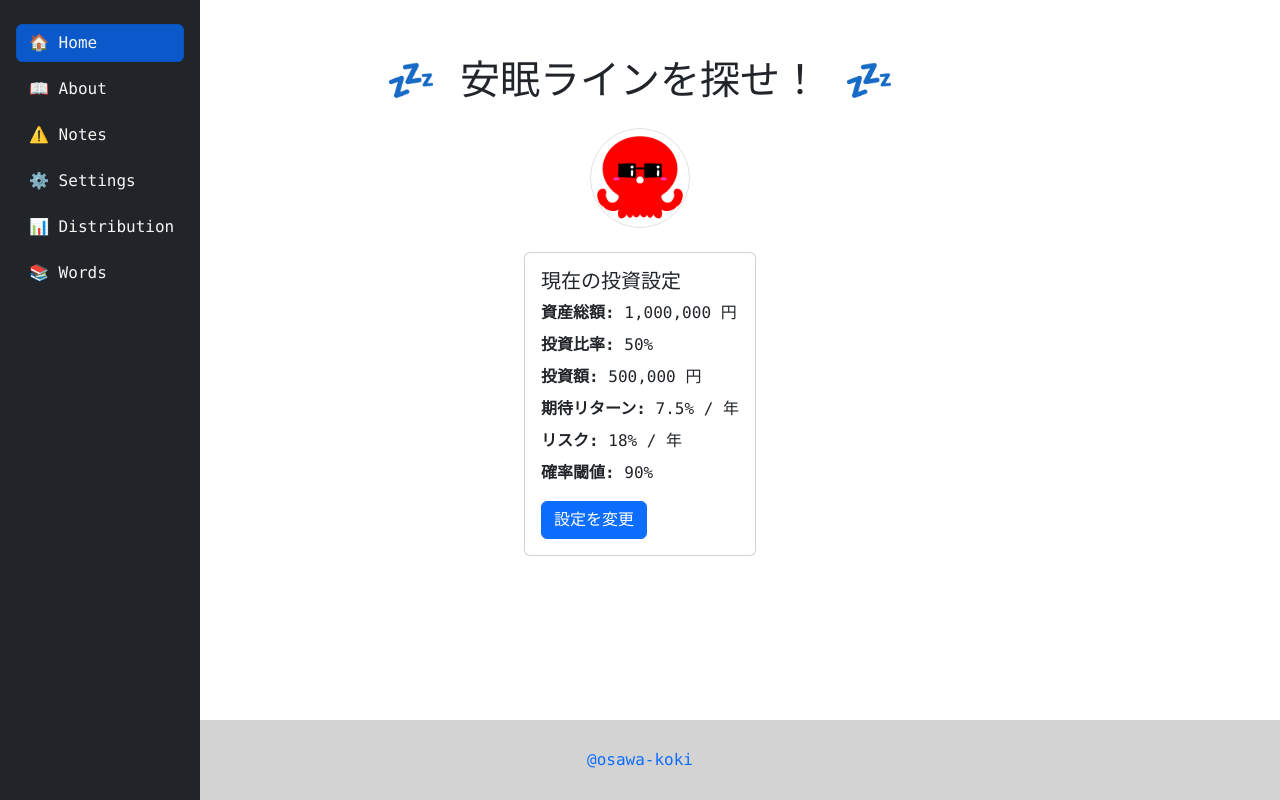
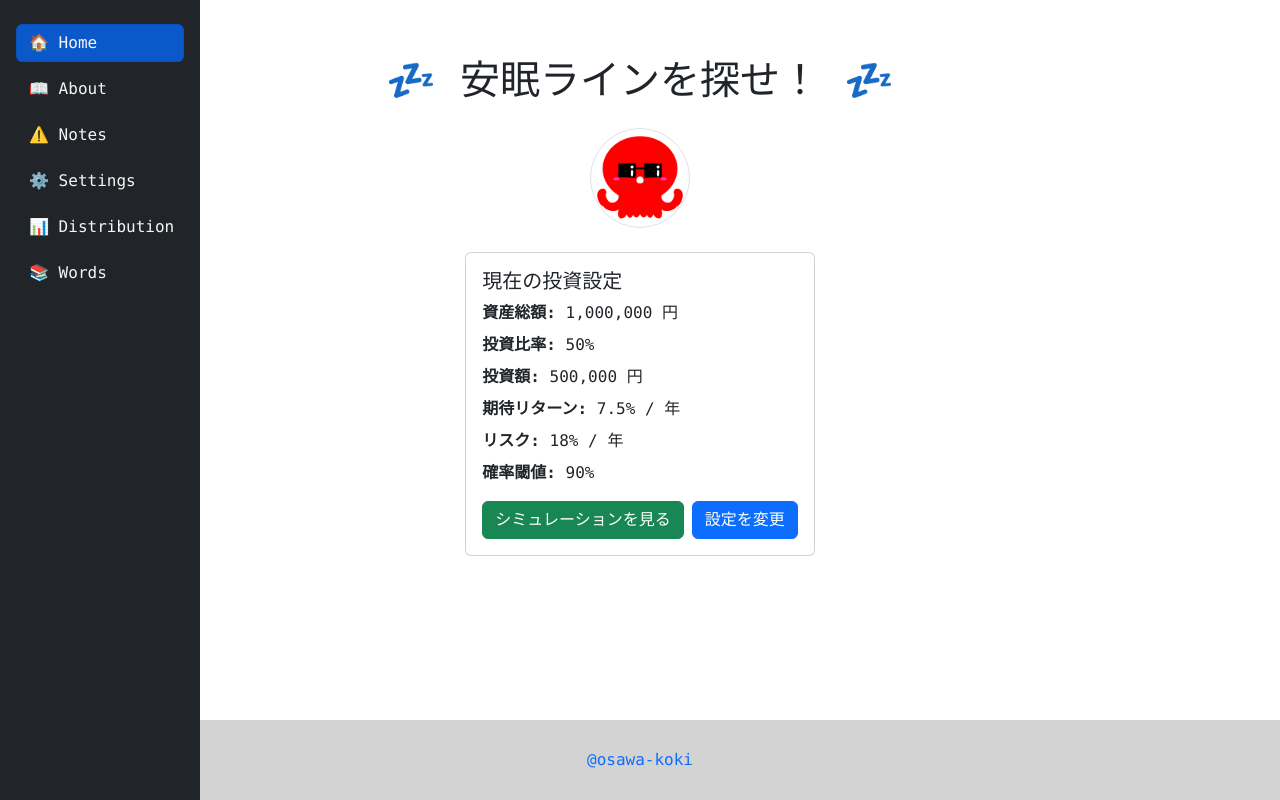
Before and after one commit to osawa-koki/investment-good-sleep-line, a Next.js app: page / in a window 1280 px wide. Built offline with nearby package versions, Linux system fonts and the light colour scheme.

Commit message:
small fix

```diff
--- a/app/page.tsx
+++ b/app/page.tsx
@@ -30,9 +30,14 @@ export default function Home (): React.JSX.Element {
               <p className='mb-2'><strong>リスク:</strong> {settings.risk}% / 年</p>
               <p className='mb-0'><strong>確率閾値:</strong> {settings.probabilityThreshold}%</p>
             </div>
-            <Link href='/settings'>
-              <Button variant='primary'>設定を変更</Button>
-            </Link>
+            <div className='d-flex gap-2'>
+              <Link href='/distribution'>
+                <Button variant='success'>シミュレーションを見る</Button>
+              </Link>
+              <Link href='/settings'>
+                <Button variant='primary'>設定を変更</Button>
+              </Link>
+            </div>
           </Card.Body>
         </Card>
       </div>
```
